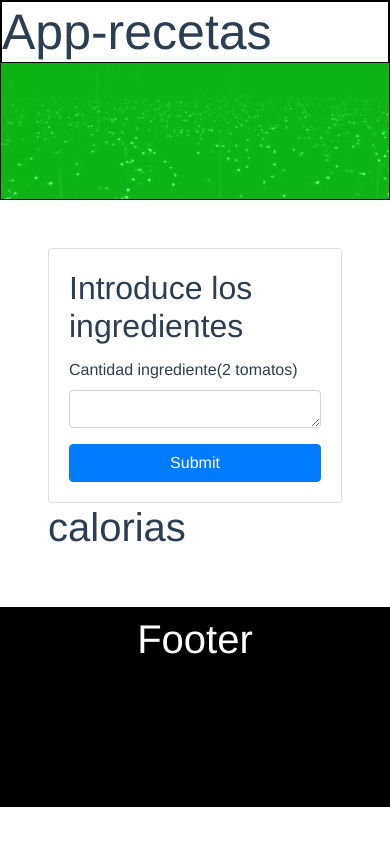
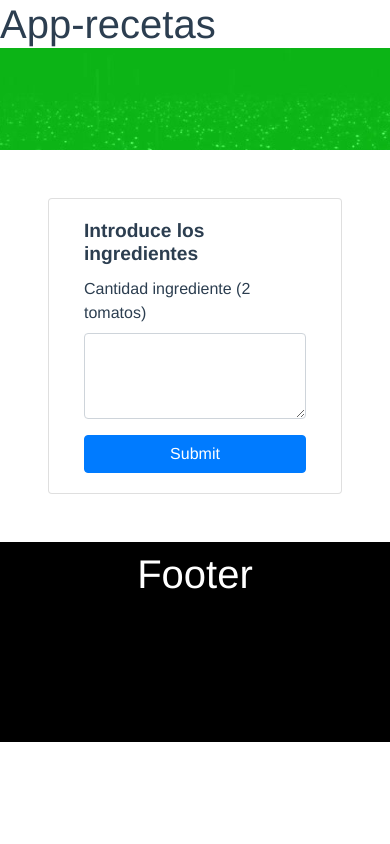
Before and after one commit to darterom91/app-recetas, a Vue app: page / in a window 390 px wide. Built offline with nearby package versions, Linux system fonts and the light colour scheme.

Commit message:
list elements and responsive style

```diff
--- a/src/components/CHeader.vue
+++ b/src/components/CHeader.vue
@@ -17,15 +17,13 @@ export default {
   margin: 0;
 }
 .headers {
-  height: 200px;
-  border: 1px solid black;
+  height: 150px;
   background-image: url("../assets/img/fondoVerde.jpg");
   background-attachment: fixed;
   background-position: center;
 }
 .title {
-  font-size: 50px;
-  border: 1px solid black;
+  font-size: 40px;
   background-color: white;
 }
 </style>
--- a/src/components/CSection.vue
+++ b/src/components/CSection.vue
@@ -2,14 +2,14 @@
   <div>
     <div class="container p-5">
       <div class="row">
-        <div class="col-12">
-          <div class="card">
+        <div class="col-md-12">
+          <div class="card col-md-12">
             <div class="card-body">
-              <h2 class="card-title">Introduce los ingredientes</h2>
+              <h3 class="card-title">Introduce los ingredientes</h3>
               <form @submit.prevent="loadData">
                 <div class="form-group">
-                  <label for="exampleFormControlTextarea1">Cantidad ingrediente(2 tomatos)</label>
-                  <textarea v-model="ingredient" class="form-control" id="exampleFormControlTextarea1" rows="1"></textarea>
+                  <label for="exampleFormControlTextarea1">Cantidad ingrediente (2 tomatos)</label>
+                  <textarea v-model="ingredient" class="form-control" id="exampleFormControlTextarea1" rows="3"></textarea>
                 </div>
                 <button type="submit" class="btn btn-primary btn-block">Submit</button>
               </form>
@@ -17,8 +17,34 @@
           </div>
         </div>
       </div>
+    </div>
+    <!-- results -->
+    <!-- <div v-for="(match, Jindex) in journey.matchs" :key="Jindex"> -->
+    <div v-if="bol == true" class="container  p-5">
+      <h3 class="text-center border border-dark bg-dark text-light mt-2 mb-0 p-2">Resultados</h3>
+      <div class="row mx-0">
+        <div class="col-12 col-sm-6 col-md-6 border border-dark text-center m-0 p-2">
+          Ingredientes: {{this.aux}}
+        </div>
+        <div class="col-12 col-sm-6 col-md-6 border border-dark text-center m-0 p-2">
+          Calorias: {{this.nutrition.calories}}
+        </div>
+      </div>
 
-      <h1>calorias {{this.nutrition.calories}}</h1>
+      <h3 class="text-center border border-dark bg-dark text-light mt-2 mb-0 p-2">Health Labels</h3>
+      <div class="row mx-0 mb-2">
+        <div class="col-md-12 border border-dark p-2" v-for="(item, index) in this.nutrition.healthLabels" :key="index">{{item}}</div>
+      </div>
+
+      <h3 class="text-center border border-dark bg-dark text-light m-0 p-2">Total Nutrients</h3>
+      <div class="row mx-0 mb-2">
+        <div class="col-sm-12 col-md-12 text-center" v-for="(item, index) in this.nutrition.totalNutrients" :key="index">
+          <div class="row">
+            <div class="col-12 col-sm-6 border border-dark col-md-6 p-2">{{item.label}}</div>
+            <div class="col-12 col-sm-6 border border-dark col-md-6 p-2">{{item.quantity}} {{item.unit}}</div>
+          </div>
+        </div>
+      </div>
     </div>
   </div>
 </template>
@@ -41,17 +67,21 @@ export default {
   data() {
     return {
       ingredient:'',
+      aux:'',
       nutrition: [],
+      bol: false,
+      cont: 0
     }
   },
   methods: {
     loadData(){
+      this.aux = this.ingredient;
+      console.log("cont: "+this.cont);
       const params = {
-              'query': '2 tomatoes',
-
-    };
-    console.log("this.ingredient");
-    console.log(this.ingredient);
+        'query': '2 tomatoes',
+      };
+      console.log("this.ingredient");
+      console.log(this.ingredient);
       axios.get('https://api.edamam.com/api/nutrition-data?app_id=ea848d10&app_key=a52dffc48288ee6c01a89439c7a26aa1',{
         params: {
           'ingr': this.ingredient
@@ -62,14 +92,47 @@ export default {
         this.nutrition = response.data;
         console.log("nutrition");
         console.log(this.nutrition.calories);
+        this.cont++;
+        this.bolTest(this.cont);
       }).catch(e => {
         console.log(e)
       })
+    },
+    bolTest(cont){
+      if (this.cont === 1) {
+        this.bol=true;
+        console.log(this.bol);
+      }
     }
   },
 }
 </script>
 
 <style scored>
+h3 {
+  font-size: 1.5em;
+  font-weight: bold;
+}
+@media (max-width: 750px) {
+  h3 {
+    font-size: 1.4em;
+  }
+}
+@media (max-width: 600px) {
+  h3 {
+    font-size: 1.3em;
+  }
+}
 
+@media (max-width: 400px) {
+  h3 {
+    font-size: 1.2em;
+  }
+}
+
+@media (max-width: 300px) {
+  h3 {
+    font-size: 1.1em;
+  }
+}
 </style>
```
